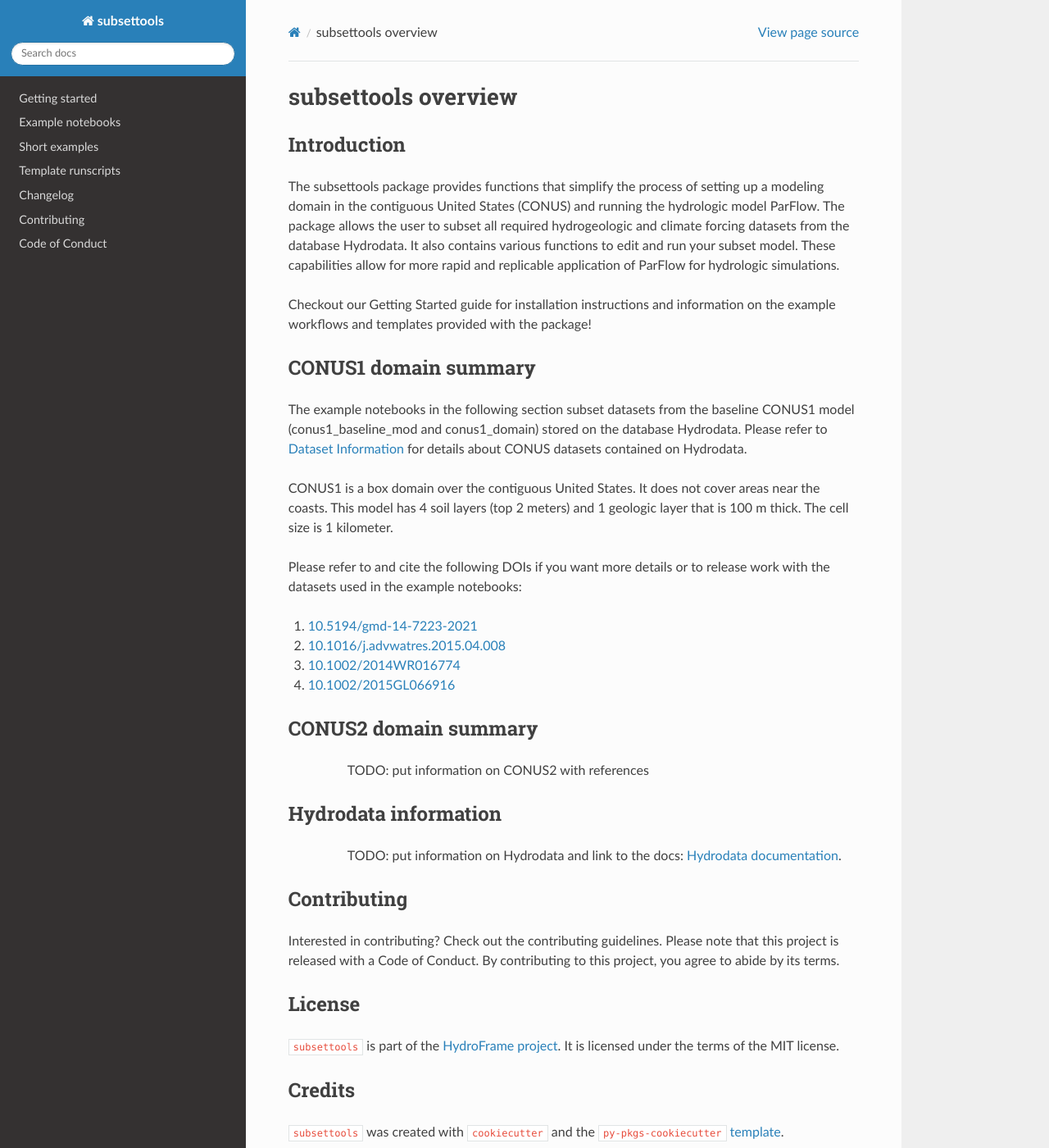
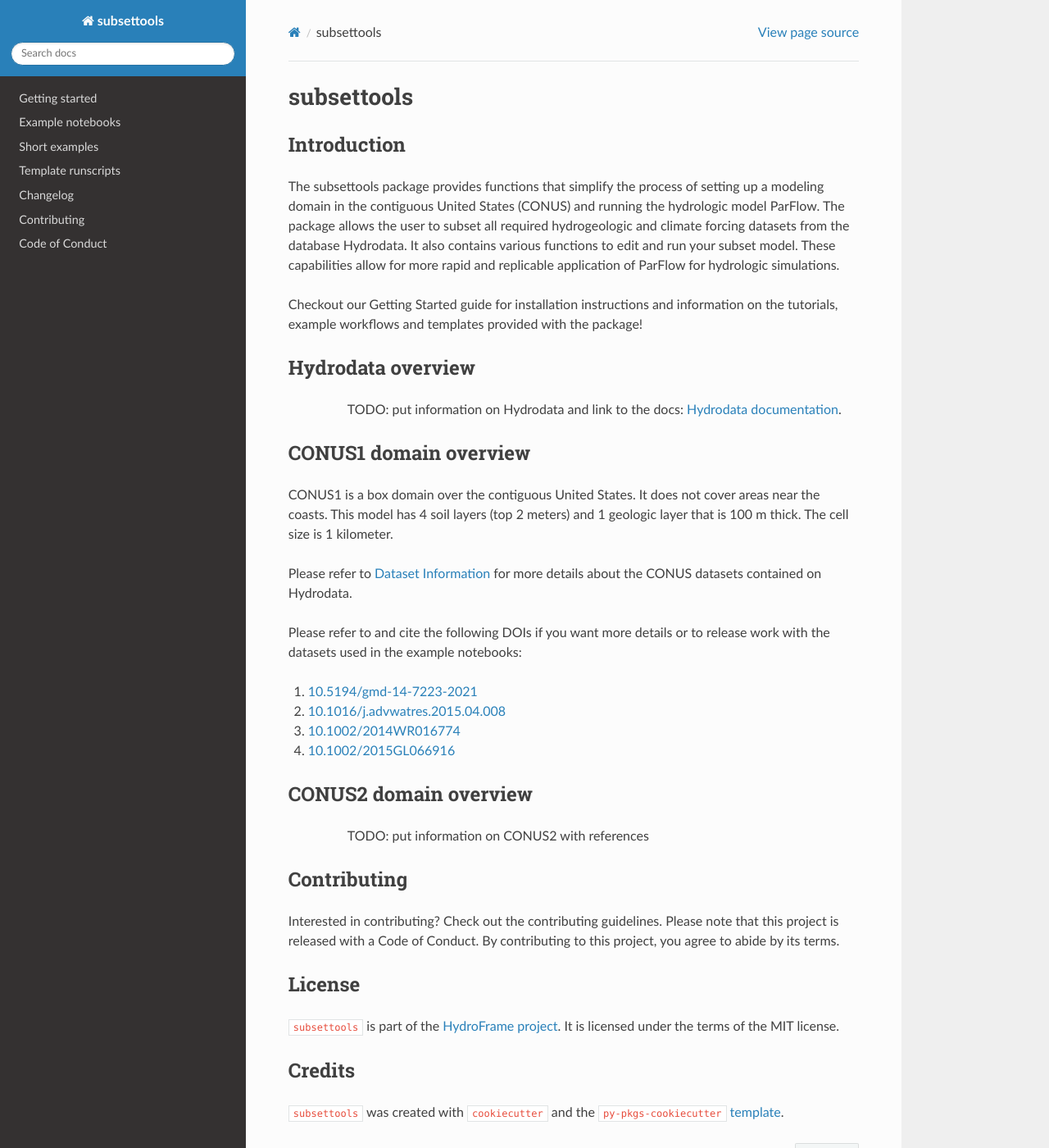
Before and after one commit to hydroframe/subsettools, a Sphinx documentation site: the page built from docs/index.md, in a window 1280 px wide and 1400 px high. Shown: the whole window at 82% size. Built offline with Sphinx 7.4.7 and the Read the Docs theme 2.0.0, drawn with Linux system fonts in a browser that asks for light colours; pages that are not in the unit, such as notebooks, are missing from menus.

Commit message:
Update index.md

```diff
--- a/docs/index.md
+++ b/docs/index.md
@@ -1,17 +1,20 @@
-# subsettools overview
+# subsettools
 
 ## Introduction
 
 The subsettools package provides functions that simplify the process of setting up a modeling domain in the contiguous United States (CONUS) and running the hydrologic model ParFlow. The package allows the user to subset all required hydrogeologic and climate forcing datasets from the database Hydrodata. It also contains various functions to edit and run your subset model. These capabilities allow for more rapid and replicable application of ParFlow for hydrologic simulations.
 
-Checkout our Getting Started guide for installation instructions and information on the example workflows and templates provided with the package!
+Checkout our Getting Started guide for installation instructions and information on the tutorials, example workflows and templates provided with the package!
 
-## CONUS1 domain summary
+## Hydrodata overview
 
-The example notebooks in the following section subset datasets from the baseline CONUS1 model (conus1_baseline_mod and conus1_domain) stored on the database Hydrodata.
-Please refer to [Dataset Information](https://hydroframe-ml.github.io/readthedocs/tables/dataset.html) for details about CONUS datasets contained on Hydrodata.
+>>> TODO: put information on Hydrodata and link to the docs: [Hydrodata documentation](https://maurice.princeton.edu/hydroframe/docs/index.html#).
+
+## CONUS1 domain overview
 
 CONUS1 is a box domain over the contiguous United States. It does not cover areas near the coasts. This model has 4 soil layers (top 2 meters) and 1 geologic layer that is 100 m thick. The cell size is 1 kilometer.
+
+Please refer to [Dataset Information](https://hydroframe-ml.github.io/readthedocs/tables/dataset.html) for more details about the CONUS datasets contained on Hydrodata.
 
 Please refer to and cite the following DOIs if you want more details or to release work with the datasets used in the example notebooks:
 1. [10.5194/gmd-14-7223-2021](https://gmd.copernicus.org/articles/14/7223/2021/)
@@ -19,13 +22,9 @@
 3. [10.1002/2014WR016774](https://agupubs.onlinelibrary.wiley.com/doi/full/10.1002/2014WR016774)
 4. [10.1002/2015GL066916](https://agupubs.onlinelibrary.wiley.com/doi/full/10.1002/2015GL066916)
 
-## CONUS2 domain summary
+## CONUS2 domain overview
 
 >>> TODO: put information on CONUS2 with references
-
-## Hydrodata information
-
->>> TODO: put information on Hydrodata and link to the docs: [Hydrodata documentation](https://maurice.princeton.edu/hydroframe/docs/index.html#).
 
 ## Contributing
 
```
